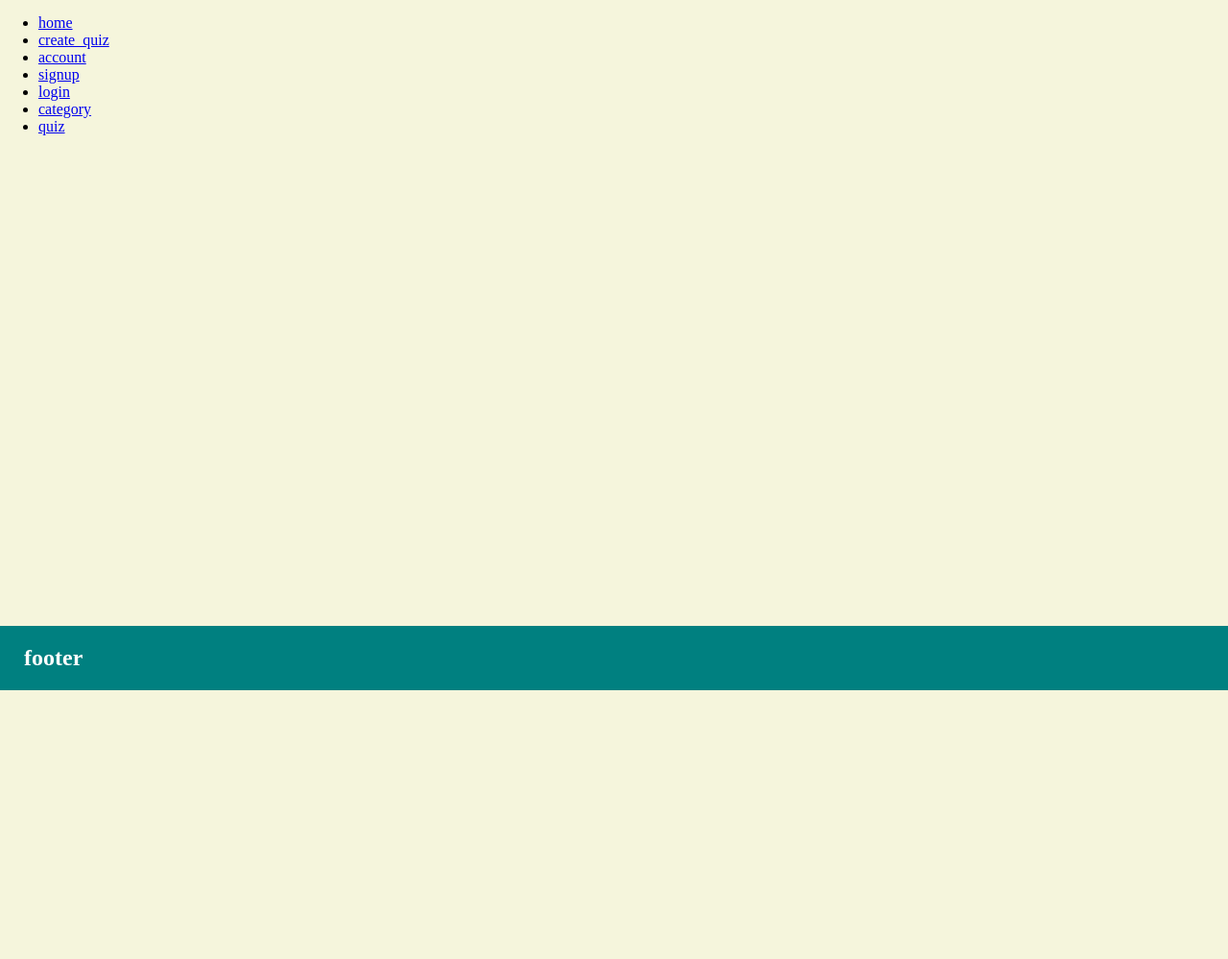
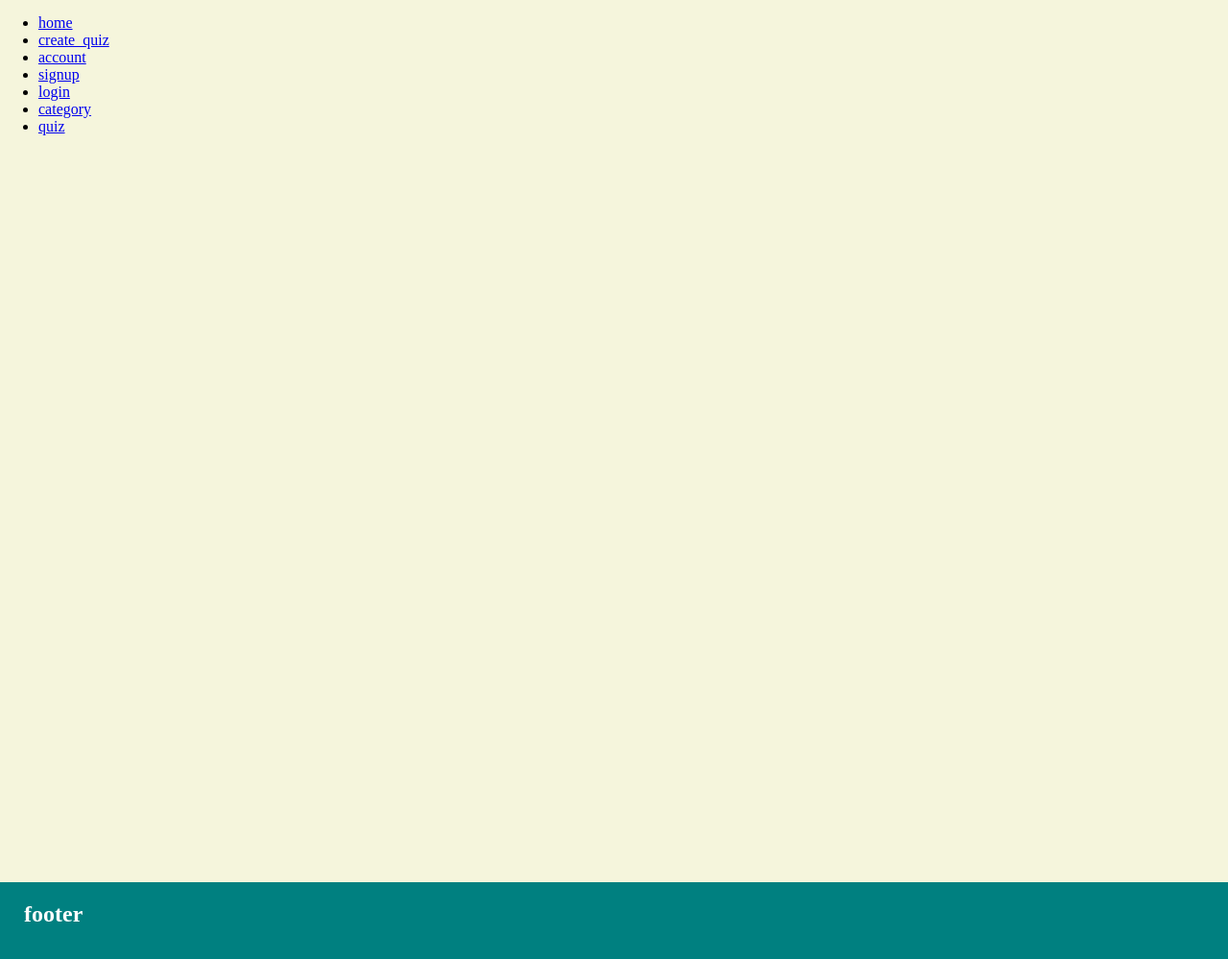
Before and after one commit to aarondav1d18/WAD-group-project, a Django app: page / in a window 1280 px wide. Shown: the part 81-1080 px from the top of the page at 96% size. Before the commit the page ends 800 px from the top, so only its background shows below. Run offline with Django 3.2, Linux system fonts and the light colour scheme.

Commit message:
base html improvements

```diff
--- a/Quizzical/static/css/base.css
+++ b/Quizzical/static/css/base.css
@@ -17,25 +17,28 @@
     padding-left: 25px;
     background-color: teal;
     position: fixed;
+    top: 0;
     height: 80px;
     width: 100%;
+    z-index: 100;
+    display: inline-block;
 }
 
 #main {
     width: 100%;
+    min-height: 920px;
+    margin-top: 80px;
+    margin-bottom: 0;
     background-color: beige;
-    position: fixed;
-    top: 80px;
-    bottom: 0;
+    display: inline-block;
 }
 
 #footer {
     padding-left: 25px;
-    position: fixed;
-    left: 0;
-    bottom: 0;
     width: 100%;
+    height: 80px;
     background-color: teal;
     color: white;
     text-align: left;
+    display: inline-block;
 }
--- a/Quizzical/templates/app/base.html
+++ b/Quizzical/templates/app/base.html
@@ -25,9 +25,9 @@
                 </ul>
             {% endblock %}
         </div>
-        <div id="footer">
+        <footer id="footer">
             <h2>footer</h2>
-        </div>
+        </footer>
 
         <script src="{% static 'javascript/base.js' %}"></script>
     </body>
```
